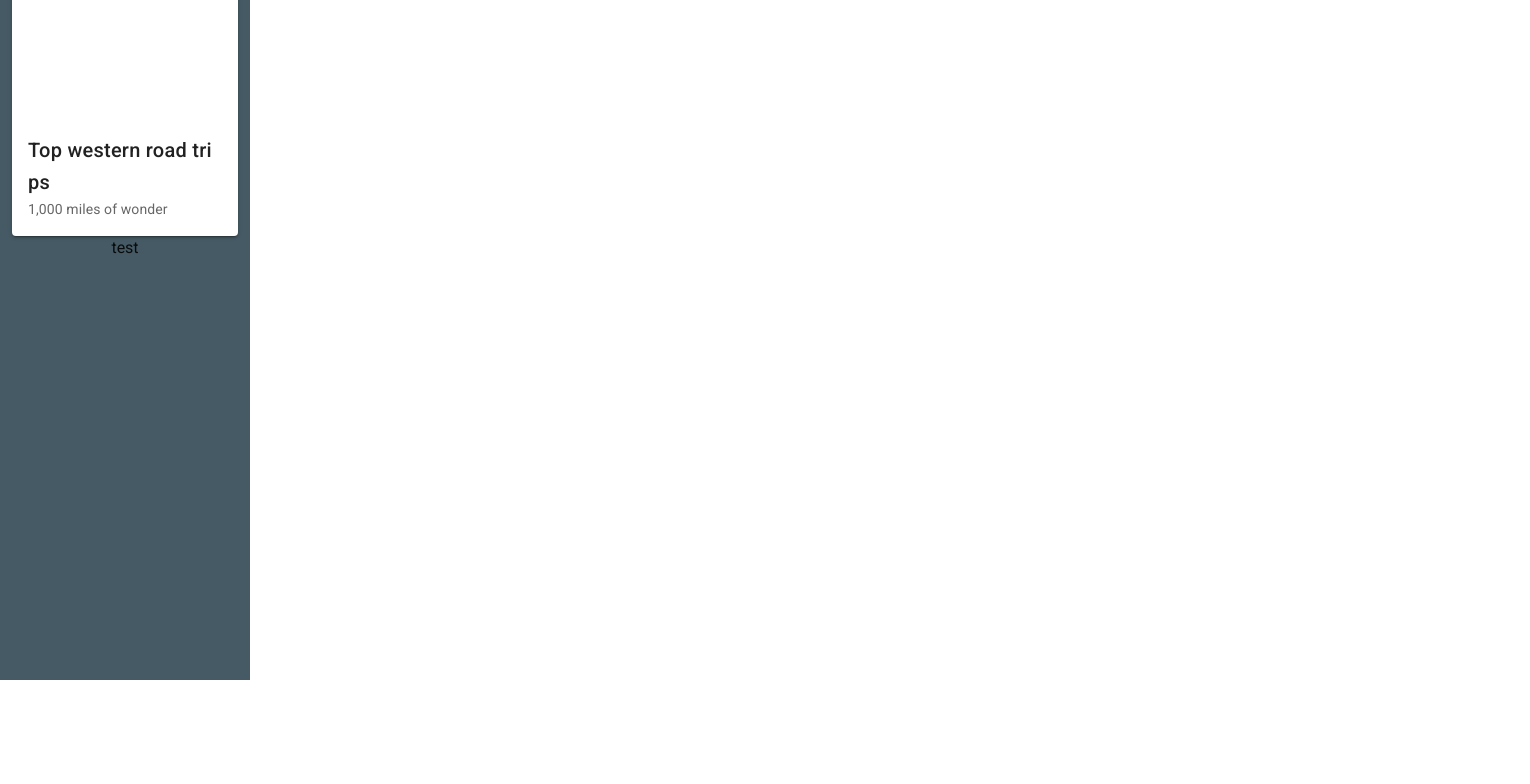
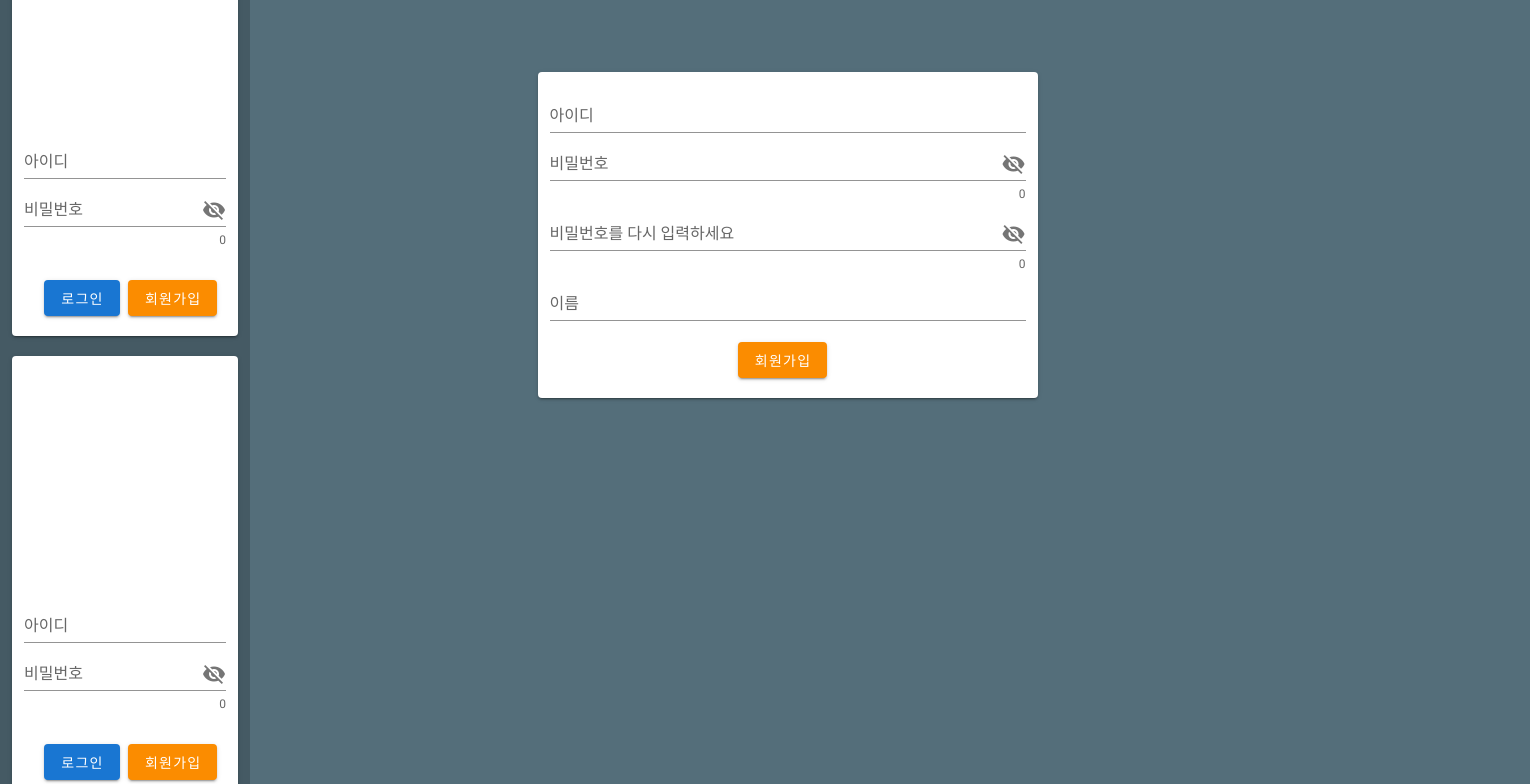
Before and after one commit to LeastKIds/laravel_vue_project, a Vue app in the folder vue/: page /register in a window 1280 px wide. Shown: the part 120-904 px from the top of the page, 1530 px wide, since content can reach past the window. Before the commit the page ends 800 px from the top, so only its background shows below. Built offline with nearby package versions, Linux system fonts and the light colour scheme.

Commit message:
create login and register page

```diff
--- a/vue/src/App.vue
+++ b/vue/src/App.vue
@@ -1,9 +1,9 @@
 <template>
-  <v-app>
-    <v-container style="height : 100%;" fluid class="vContainer">
+  <v-app class="blue-grey lighten-1">
+    <v-container style="height : 100%;" fluid class="vContainer mainPage">
       <Sidebar class="app"/>
-      <v-main class="app" id="main">
-        <router-view/>
+      <v-main class="main blue-grey darken-1">
+          <router-view class="router"/>
       </v-main>
     </v-container>
 
@@ -28,11 +28,25 @@ export default {
 <style scoped>
   .app {
     float : left;
+    width : 250px;
   }
   .vContainer {
     padding : 0;
   }
-  #main {
-    margin-left : 10px;
+  .main {
+    float : left;
+    height : 100%;
+    width : 100%;
+    margin : auto;
+  }
+  .mainPage {
+    display: flex;
+    width : 100%;
+    height : 100%;
+  }
+  .router {
+    float : left;
+    width : 100%;
+    height : 100%;
   }
 </style>
--- /dev/null
+++ b/vue/src/components/Register.vue
@@ -0,0 +1,134 @@
+<template>
+
+    <div class="register">
+      <v-card
+          class="mx-auto"
+          max-width="700"
+          style="width : 500px;"
+      >
+      <form onsubmit="registerButton">
+
+
+        <v-col>
+          <v-text-field
+              label="아이디"
+              :rules="rules"
+              hide-details="auto"
+              v-model="email"
+              width="100px"
+          ></v-text-field>
+          <v-text-field
+              v-model="password"
+              :append-icon="show1 ? 'mdi-eye' : 'mdi-eye-off'"
+              :type="show1 ? 'text' : 'password'"
+              name="input-10-1"
+              label="비밀번호"
+              hint="정확하게 입력"
+              counter
+              @click:append="show1 = !show1"
+
+          ></v-text-field>
+          <v-text-field
+              v-model="password_confirmation"
+              :append-icon="show1 ? 'mdi-eye' : 'mdi-eye-off'"
+              :type="show1 ? 'text' : 'password'"
+              name="input-10-1"
+              label="비밀번호를 다시 입력하세요"
+              hint="정확하게 입력"
+              counter
+              @click:append="show1 = !show1"
+          ></v-text-field>
+          <v-text-field
+              label="이름"
+              :rules="rules"
+              hide-details="auto"
+              v-model="name"
+              width="100px"
+          ></v-text-field>
+        </v-col>
+        <v-btn
+            class="registerBtn"
+            color="warning"
+            style="display: inline"
+            type="submit"
+        >
+          회원가입
+        </v-btn>
+
+        <v-alert
+            type="warning"
+            dismissible
+            v-if="message"
+            class="mt-10"
+        >{{message}}</v-alert>
+
+
+      </form>
+      </v-card>
+
+    </div>
+</template>
+
+
+
+<script>
+import axios from 'axios';
+
+export default {
+  name: "Register",
+  data () {
+    return {
+      email : '',
+      name : '',
+      password : '',
+      password_confirmation : '',
+      message : '',
+
+      rules: [
+        value => !!value || 'Required.',
+      ],
+      show1: false,
+      show2: true,
+      show3: false,
+      show4: false,
+
+    }
+  },
+  methods: {
+    registerButton() {
+      const data = {
+        'userid' : this.r_email,
+        'name' : this.r_name,
+        'password' : this.r_pwd
+      };
+
+
+      axios.post('/api/users', data)
+          .then(response => {
+            console.log(response.status);
+            alert('register successful');
+            this.$router.push('/');
+
+          })
+          .catch(error => {
+            console.log(error);
+            console.log('register failed');
+            this.message='register failed';
+          });
+
+    }
+  }
+}
+</script>
+
+<style scoped>
+  .register {
+    margin-top : 15%;
+    margin-left : -8%;
+  }
+  .registerBtn {
+    margin-left : 40%;
+    margin-bottom : 20px;
+    margin-top : 10px;
+  }
+</style>
--- a/vue/src/components/Sidebar.vue
+++ b/vue/src/components/Sidebar.vue
@@ -9,23 +9,121 @@
           >
             <v-img
                 :src="require(`@/assets/img/logo/logo.png`)"
-                :to="{ path: '/'}"
+                @click="home"
             ></v-img>
 
-            <v-card-title>
-              Top western road trips
-            </v-card-title>
+            <v-col>
+              <v-text-field
+                  label="아이디"
+                  :rules="rules"
+                  hide-details="auto"
+                  v-model="email"
+                  width="100px"
+              ></v-text-field>
+              <v-text-field
+                  v-model="password"
+                  :append-icon="show1 ? 'mdi-eye' : 'mdi-eye-off'"
+                  :rules="rules"
+                  :type="show1 ? 'text' : 'password'"
+                  name="input-10-1"
+                  label="비밀번호"
+                  hint="정확하게 입력"
+                  counter
+                  @click:append="show1 = !show1"
+              ></v-text-field>
+            </v-col>
 
-            <v-card-subtitle>
-              1,000 miles of wonder
-            </v-card-subtitle>
+
+            <v-btn
+                  class="ml-8 mt-5 mb-5"
+                  color="primary"
+                  style="display: inline"
+              >
+                로그인
+              </v-btn>
+
+              <v-btn
+                  class="ma-2"
+                  color="warning"
+                  style="display: inline"
+                  @click="register"
+              >
+                회원가입
+              </v-btn>
+
+              <v-alert
+                  type="warning"
+                  dismissible
+                  v-if="message"
+                  class="mt-10"
+              >{{message}}</v-alert>
+
 
 
           </v-card>
         </template>
       </v-flex>
-      <v-flex>
-        test
+      <v-flex class="mt-5">
+        <template>
+          <v-card
+              class="mx-auto"
+              max-width="344"
+          >
+            <v-img
+                :src="require(`@/assets/img/logo/logo.png`)"
+                :to="{ path: '/'}"
+            ></v-img>
+
+            <v-col>
+              <v-text-field
+                  label="아이디"
+                  :rules="rules"
+                  hide-details="auto"
+                  v-model="email"
+                  width="100px"
+              ></v-text-field>
+              <v-text-field
+                  v-model="password"
+                  :append-icon="show1 ? 'mdi-eye' : 'mdi-eye-off'"
+                  :rules="rules"
+                  :type="show1 ? 'text' : 'password'"
+                  name="input-10-1"
+                  label="비밀번호"
+                  hint="정확하게 입력"
+                  counter
+                  @click:append="show1 = !show1"
+              ></v-text-field>
+            </v-col>
+
+
+            <v-btn
+                class="ml-8 mt-5 mb-5"
+                color="primary"
+                style="display: inline"
+            >
+              로그인
+            </v-btn>
+
+            <v-btn
+                class="ma-2"
+                color="warning"
+                style="display: inline"
+                @click="register"
+            >
+              회원가입
+            </v-btn>
+
+            <v-alert
+                type="warning"
+                dismissible
+                v-if="message"
+                class="mt-10"
+            >{{message}}</v-alert>
+
+
+
+          </v-card>
+        </template>
       </v-flex>
     </v-layout>
   </v-container>
@@ -36,13 +134,30 @@
 export default {
   data: () => ({
     show: false,
+    rules: [
+      value => !!value || 'Required.',
+    ],
+    email : '',
+    password : '',
+    message : '',
+    show1: false,
+    show2: true,
+    show3: false,
+    show4: false,
   }),
+  methods: {
+    register() {
+      this.$router.push('/register').catch(()=>{});
+    },
+    home() {
+      this.$router.push('/').catch(()=>{});
+    }
+  }
 }
 </script>
 
 <style scoped>
   .sidebar {
-    width : 250px;
     height : 100%;
   }
 </style>
--- a/vue/src/router/index.js
+++ b/vue/src/router/index.js
@@ -1,6 +1,7 @@
 import Vue from 'vue'
 import VueRouter from 'vue-router'
 import Home from '@/components/Home';
+import Register from '@/components/Register';
 
 Vue.use(VueRouter)
 
@@ -10,6 +11,11 @@ const routes = [
     name: 'Home',
     component: Home
   },
+  {
+    path: '/register',
+    name : 'Register',
+    component: Register
+  }
 
 ]
 
```
